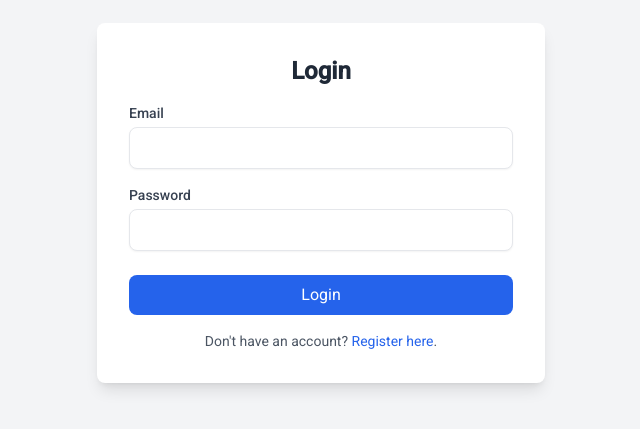
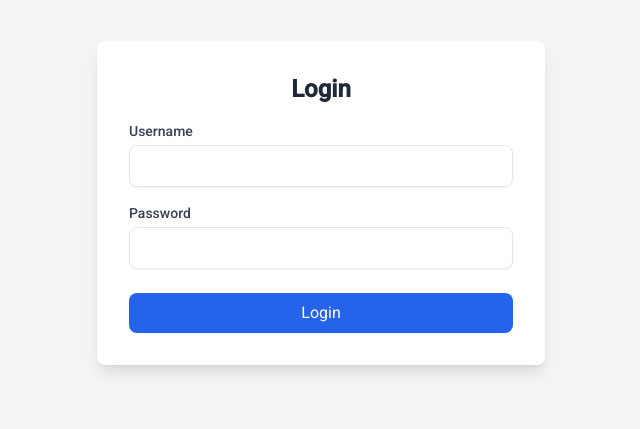
Before and after one commit to ChannVincent/shield_vuejs_app, a Vue app: page /login in a window 1280 px wide. Shown: the part 197-626 px from the top of the page, without its empty margins (319-959 px from the left). Built offline with nearby package versions, Linux system fonts and the light colour scheme.

Commit message:
login and posts based on jwt auth token

```diff
--- a/src/components/PostForm.vue
+++ b/src/components/PostForm.vue
@@ -112,9 +112,12 @@ const handlePost = async () => {
     formData.append('image', media.value); // Attach the image file if it exists
   }
 
+  const token = localStorage.getItem('authToken'); // Get the token from localStorage
+
   try {
     const response = await axios.post('http://localhost:8000/posts/create/', formData, {
       headers: {
+        'Authorization': `Bearer ${token}`, // Include the JWT token in the Authorization header
         'Content-Type': 'multipart/form-data', // Ensure the request is sent as multipart/form-data
       },
     });
@@ -126,8 +129,6 @@ const handlePost = async () => {
     text.value = '';
     media.value = null;
     mediaPreview.value = null;
-
-    alert('Post created successfully!');
   } catch (error) {
     console.error('Error creating post:', error.response ? error.response.data : error.message);
     alert('Failed to create post. Please try again.');
--- a/src/views/LoginView.vue
+++ b/src/views/LoginView.vue
@@ -4,11 +4,11 @@
         <h2 class="text-2xl font-bold mb-4 text-gray-800 text-center">Login</h2>
         <form @submit.prevent="handleLogin">
           <div class="mb-4">
-            <label for="email" class="block text-sm font-medium text-gray-700">Email</label>
+            <label for="username" class="block text-sm font-medium text-gray-700">Username</label>
             <input
-              id="email"
-              v-model="email"
-              type="email"
+              id="username"
+              v-model="username"
+              type="text"
               required
               class="mt-1 block w-full px-3 py-2 border rounded-lg text-gray-700 shadow-sm focus:ring-blue-500 focus:border-blue-500"
             />
@@ -32,30 +32,38 @@
             <span v-else>Login</span>
           </button>
         </form>
-        <p class="mt-4 text-sm text-center text-gray-600">
-          Don't have an account?
-          <a href="/register" class="text-blue-600 hover:underline">Register here</a>.
-        </p>
+        <p v-if="error" class="mt-4 text-sm text-center text-red-600">{{ error }}</p>
       </div>
     </div>
   </template>
 
   <script setup>
   import { ref } from 'vue';
+  import axios from 'axios';
+  import { useRouter } from 'vue-router';
 
-  const email = ref('');
+  const username = ref('');
   const password = ref('');
   const loading = ref(false);
+  const error = ref('');
+  const router = useRouter();
 
   const handleLogin = async () => {
     loading.value = true;
+    error.value = '';
+
     try {
-      // Simulate login API call
-      await new Promise(resolve => setTimeout(resolve, 1500)); // Simulated delay
-      alert('Login successful!');
-    } catch (error) {
-      console.error('Login failed:', error);
-      alert('Failed to login. Please try again.');
+      const response = await axios.post('http://localhost:8000/auth/login/', {
+        username: username.value,
+        password: password.value,
+      });
+
+      const newAccessToken = response.data.access;
+      localStorage.setItem('authToken', newAccessToken);
+      router.push('/'); // Redirect to the main page
+    } catch (err) {
+      console.error('Login error:', err);
+      error.value = 'Invalid username or password. Please try again.';
     } finally {
       loading.value = false;
     }
--- a/src/views/PostListView.vue
+++ b/src/views/PostListView.vue
@@ -46,8 +46,14 @@ const addPost = (newPost) => {
 
 // Fetch posts from the API
 const fetchPosts = async () => {
+  const token = localStorage.getItem('authToken');
+
   try {
-    const response = await axios.get('http://localhost:8000/posts/?commune_id=' + commune_id);
+    const response = await axios.get(`http://localhost:8000/posts/`, {
+      headers: {
+        Authorization: `Bearer ${token}`,
+      },
+    });
     posts.value = response.data;
   } catch (error) {
     console.error('Failed to fetch posts:', error);
```
